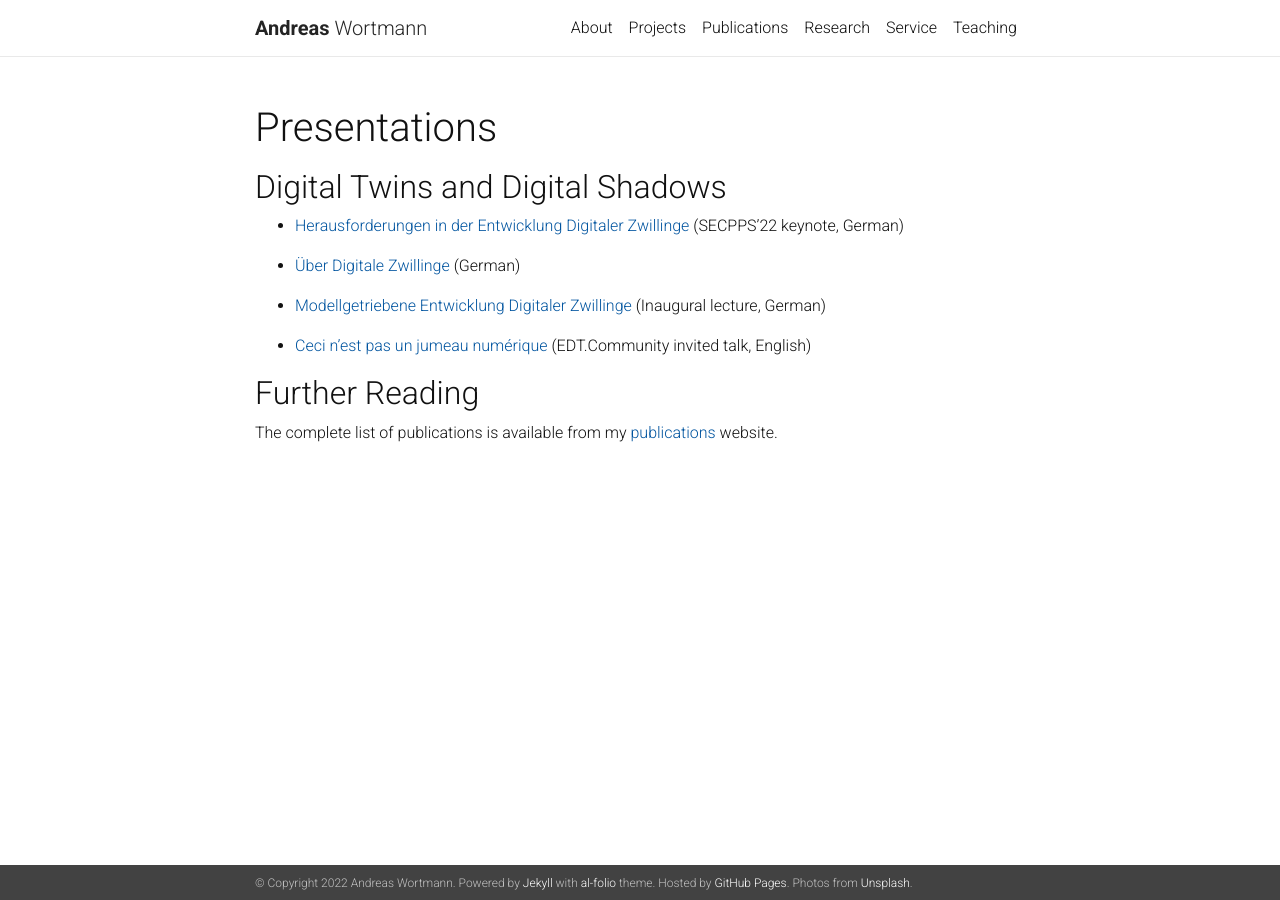
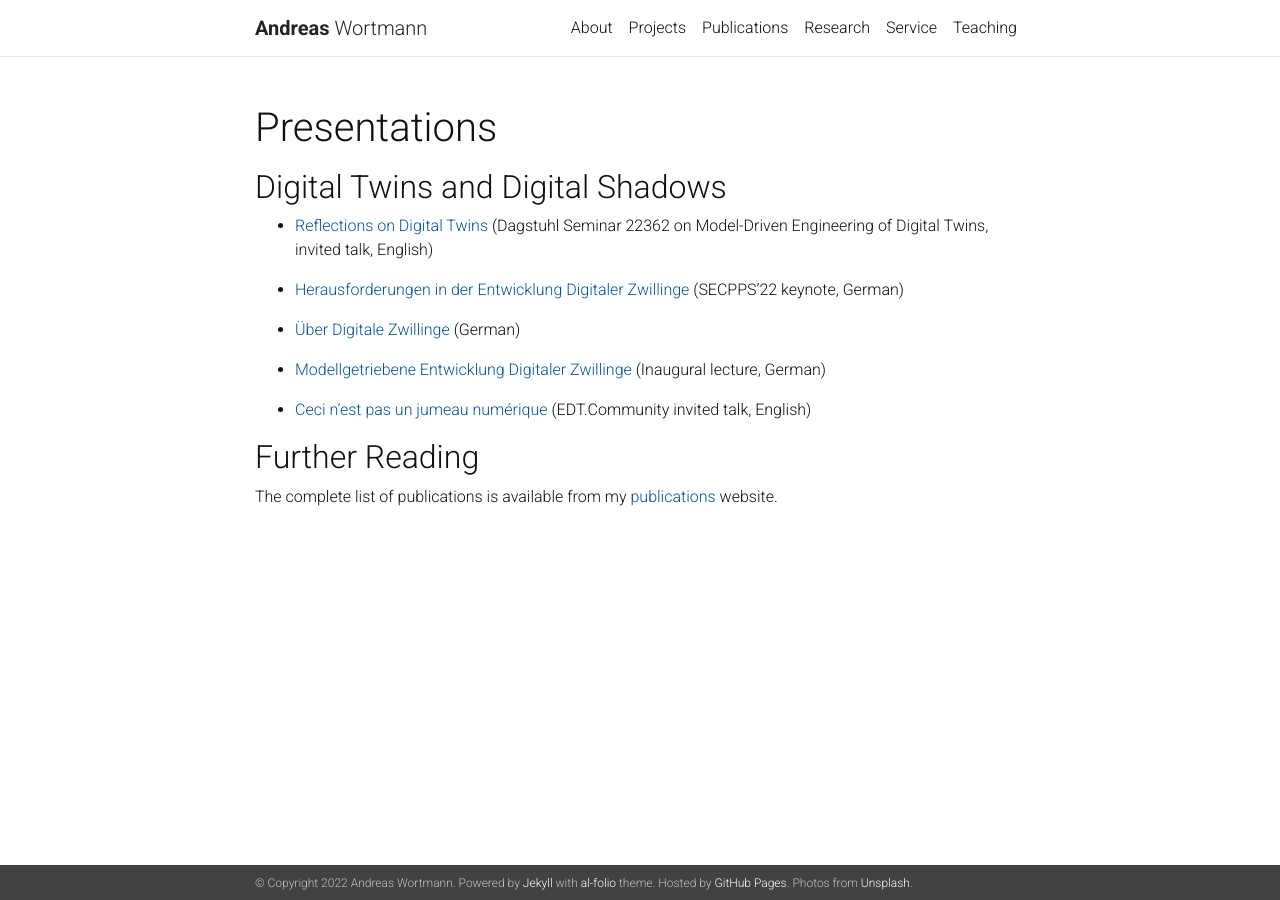
Before and after one commit to awortmann/awortmann.github.io, a Jekyll site: the page built from _pages/presentations.md, in a window 1280 px wide. Built offline with Jekyll 4.4.1, drawn with Linux system fonts in a browser that asks for light colours; nearby versions of some CDN libraries; a style sheet for code colours, icons or effects is not loaded.

Commit message:
Minor update

```diff
--- a/_bibliography/andreaswortmann.bib
+++ b/_bibliography/andreaswortmann.bib
@@ -188,7 +188,6 @@
   pages={320-330},
   doi={10.1109/MODELS50736.2021.00039}
 }
-
 
 @InProceedings{JW21,
     author= {Michael, Judith
--- a/_pages/presentations.md
+++ b/_pages/presentations.md
@@ -7,6 +7,8 @@ nav: false
 ---
 
 ## Digital Twins and Digital Shadows
+
+- [Reflections on Digital Twins](https://github.com/awortmann/awortmann.github.io/raw/master/downloads/presentations/22.09.04.Dagstuhl.Reflections_on_Digital_Twins.pdf) (Dagstuhl Seminar 22362 on Model-Driven Engineering of Digital Twins, invited talk, English)
 
 - [Herausforderungen in der Entwicklung Digitaler Zwillinge](https://github.com/awortmann/awortmann.github.io/raw/master/downloads/presentations/22.06.01.SECPPS.Herausforderungen.pdf) (SECPPS'22 keynote, German)
 
```
Also changed, not shown: 1 other file.
